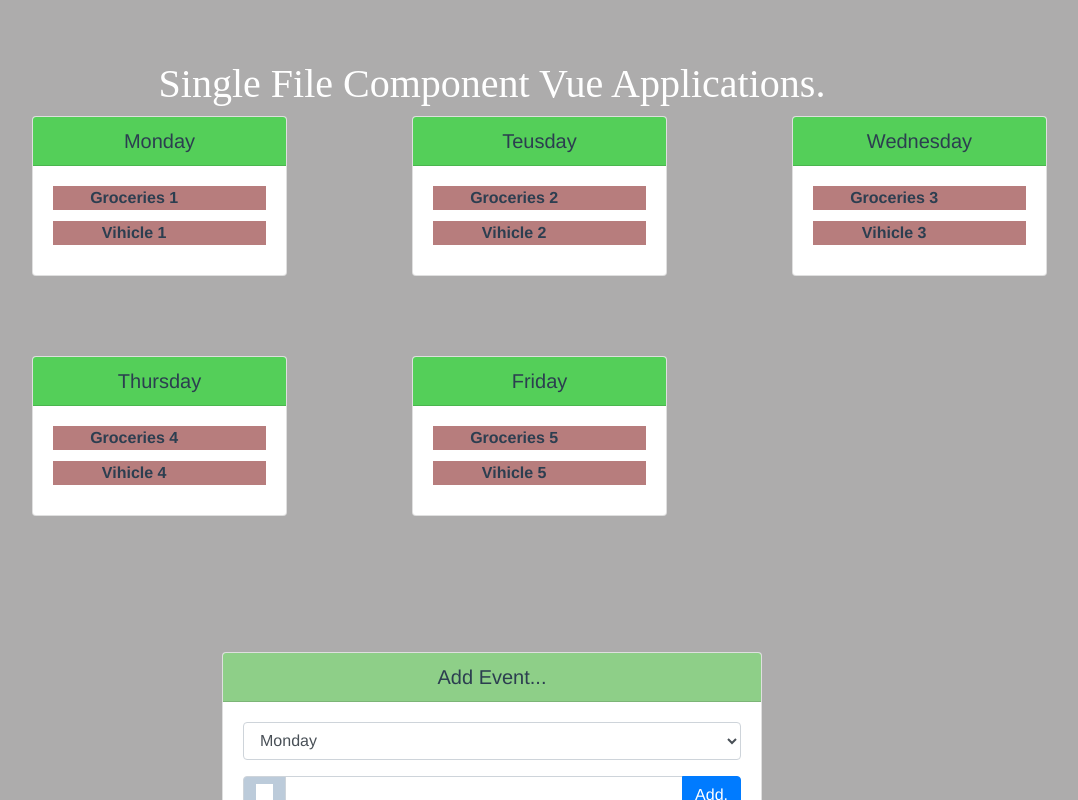
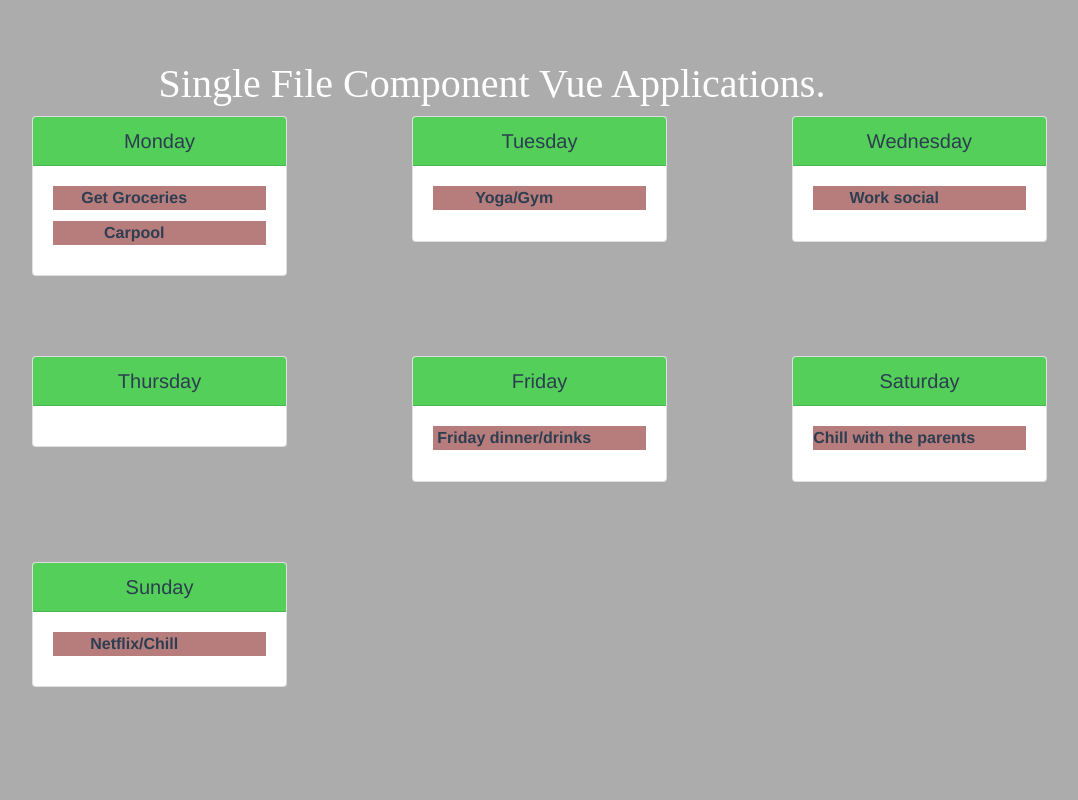
Before and after one commit to GeorgeKariuki7205/Single-File-Components-in-vue-js, a Vue app: page / in a window 1280 px wide. Shown: the top 800 px of the page, without its empty margins (148-1226 px from the left). Built offline with nearby package versions, Linux system fonts and the light colour scheme; a web font is replaced by a local one.

Commit message:
Adding the custom events.

```diff
--- a/src/components/CalenderDay.vue
+++ b/src/components/CalenderDay.vue
@@ -1,5 +1,5 @@
 <template>
-                    <div class="col-sm-5 col-md-4 col-lg-3 col-xl-3 offset-sm-1" style="margin-bottom:7%;">
+                    <div class="col-sm-5 col-md-4 col-lg-3 col-xl-3 offset-sm-1" style="margin-bottom:7%;" @click = "setActiveDay(day.id)">
                 <div class="card">
                     <div class="card-header" style="background-color:#54cf59;">
                         <h5 class="mb-0">{{day.fullTitle}}</h5>
@@ -14,12 +14,18 @@
 
 <script>
 import CalenderEvent from './CalenderEvent.vue'
+import {store} from '../store.js'
 export default {
     name: 'CalenderDay',
     props: ['day'],
     components:{
         CalenderEvent
-    }
+    },
+    methods: {
+        setActiveDay(dayId){
+            store.setActiveDay(dayId);
+        }
+    },
 }
 </script>
 
--- a/src/components/CalenderEntry.vue
+++ b/src/components/CalenderEntry.vue
@@ -7,6 +7,7 @@
                             <h5 class="mb-0">Add Event...</h5>
                         </div>
                         <div class="card-body">
+                            <span>{{titleOfDay}}</span>
                             <form>
                                 <div class="form-group"><select class="form-control"><option value="Monday" selected="">Monday</option><option value="Teusday">Teusday</option><option value="Wednesday">Wednesday</option><option value="Thursday">Thursday</option><option value="Friday">Friday</option></select></div>
                                 <div
@@ -25,8 +26,14 @@
     </div>
 </template>
 <script>
+import {store} from '../store.js'
 export default {
-    name:'CalenderEntry'
+    name:'CalenderEntry',
+    computed: {
+        titleOfDay(){
+            return store.getActiveDay().fullTitle;
+        }
+    },
 }
 </script>
 <style lang="scss">
--- a/src/seed.js
+++ b/src/seed.js
@@ -1,48 +1,64 @@
 export const seedData = [
     {
-        id:1,
-        abbTitle: 'Mon',
-        fullTitle: 'Monday',
-        events: [
-            {details: 'Groceries 1', edit: false},
-            {details: 'Vihicle 1', edit: false},
-        ]
+      id: 1,
+      abbvTitle: 'Mon',
+      fullTitle: 'Monday',
+      "events": [
+        { "details": "Get Groceries", "edit": false },
+        { "details": "Carpool", "edit": false }
+      ],
+      "active": true
     },
     {
-        id:2,
-        abbTitle: 'Teu',
-        fullTitle: 'Teusday',
-        events: [
-            {details: 'Groceries 2', edit: false},
-            {details: 'Vihicle 2', edit: false},
-        ]
+      id: 2,
+      abbvTitle: 'Tue',
+      fullTitle: 'Tuesday',
+      "events": [
+        { "details": "Yoga/Gym", "edit": false }
+      ],
+      "active": false
     },
     {
-        id:3,
-        abbTitle: 'Wed',
-        fullTitle: 'Wednesday',
-        events: [
-            {details: 'Groceries 3', edit: false},
-            {details: 'Vihicle 3', edit: false},
-        ]
+      id: 3,
+      abbvTitle: 'Wed',
+      fullTitle: 'Wednesday',
+      "events": [
+        { "details": "Work social", "edit": false }
+      ],
+      "active": false
     },
     {
-        id:4,
-        abbTitle: 'Thurs',
-        fullTitle: 'Thursday',
-        events: [
-            {details: 'Groceries 4', edit: false},
-            {details: 'Vihicle 4', edit: false},
-        ]
+      id: 4,
+      abbvTitle: 'Thu',
+      fullTitle: 'Thursday',
+      "events": [],
+      "active": false
     },
     {
-        id:5,
-        abbTitle: 'Fri',
-        fullTitle: 'Friday',
-        events: [
-            {details: 'Groceries 5', edit: false},
-            {details: 'Vihicle 5', edit: false},
-        ]
+      id: 5,
+      abbvTitle: 'Fri',
+      fullTitle: 'Friday',
+      "events": [
+        { "details": "Friday dinner/drinks", "edit": false }
+      ],
+      "active": false
     },
-
-]
+    {
+      id: 6,
+      abbvTitle: 'Sat',
+      fullTitle: 'Saturday',
+      "events": [
+        { "details": "Chill with the parents", "edit": false }
+      ],
+      "active": false
+    },
+    {
+      id: 7,
+      abbvTitle: 'Sun',
+      fullTitle: 'Sunday',
+      "events": [
+        { "details": "Netflix/Chill", "edit": false }
+      ],
+      "active": false
+    }
+  ]
--- a/src/store.js
+++ b/src/store.js
@@ -2,5 +2,29 @@ import {seedData} from './seed.js';
 export const store = {
     state: {
         seedData
+    },
+    getActiveDay (){
+        return this.state.seedData.find((day)=> day.active);
+    },
+    setActiveDay (dayId){
+            this.state.seedData.map((dayObj) => {
+                    dayObj.id === dayId? dayObj.active= true : dayObj.active= false;
+            });
     }
 }
+
+// import { seedData } from './seed.js';
+
+// export const store = {
+//   state: {
+//     seedData
+//   },
+//   getActiveDay () {
+//     return this.state.seedData.find((day) => day.active);
+//   },
+//   setActiveDay (dayId) {
+//     this.state.seedData.map((dayObj) => {
+//       dayObj.id === dayId ? dayObj.active = true : dayObj.active = false;
+//     });
+//   }
+// }
```
